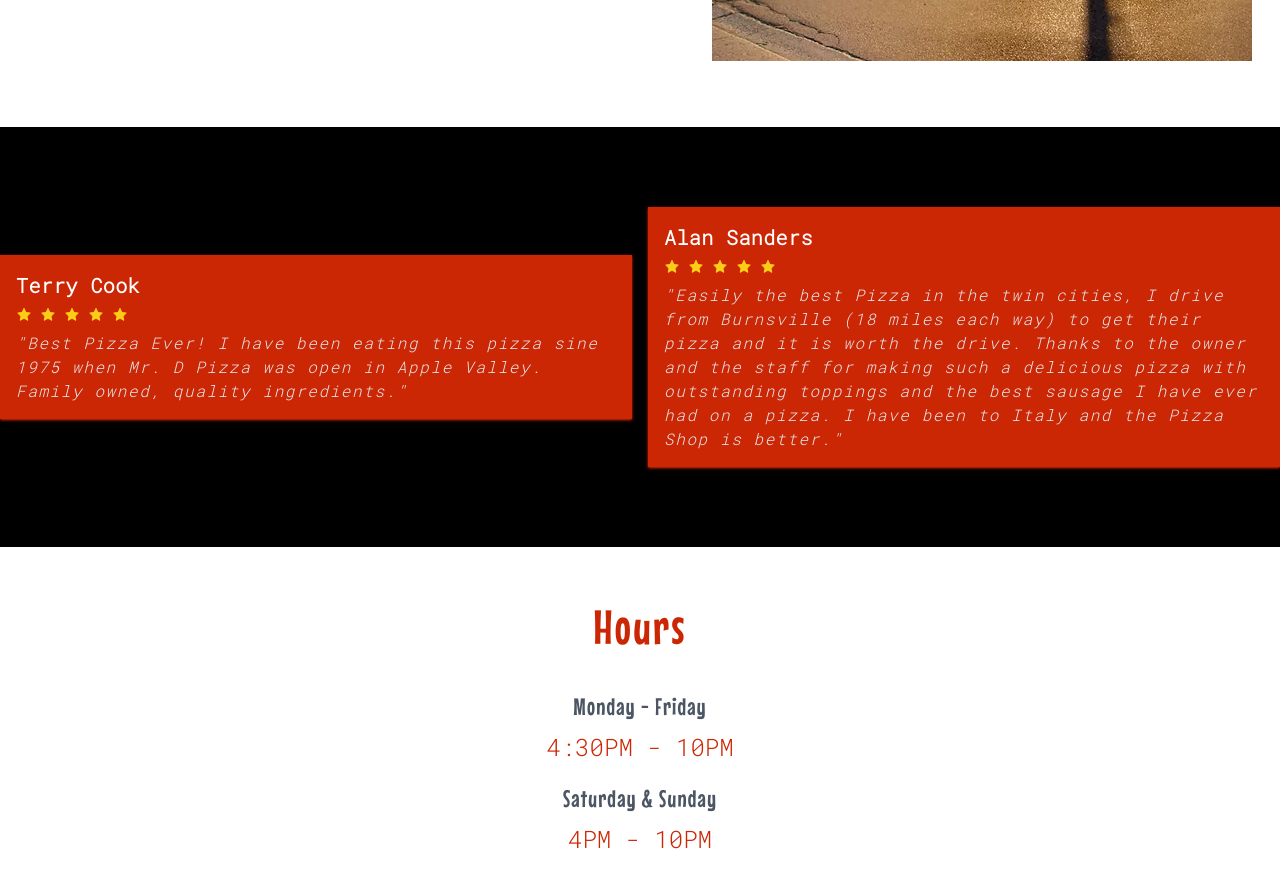
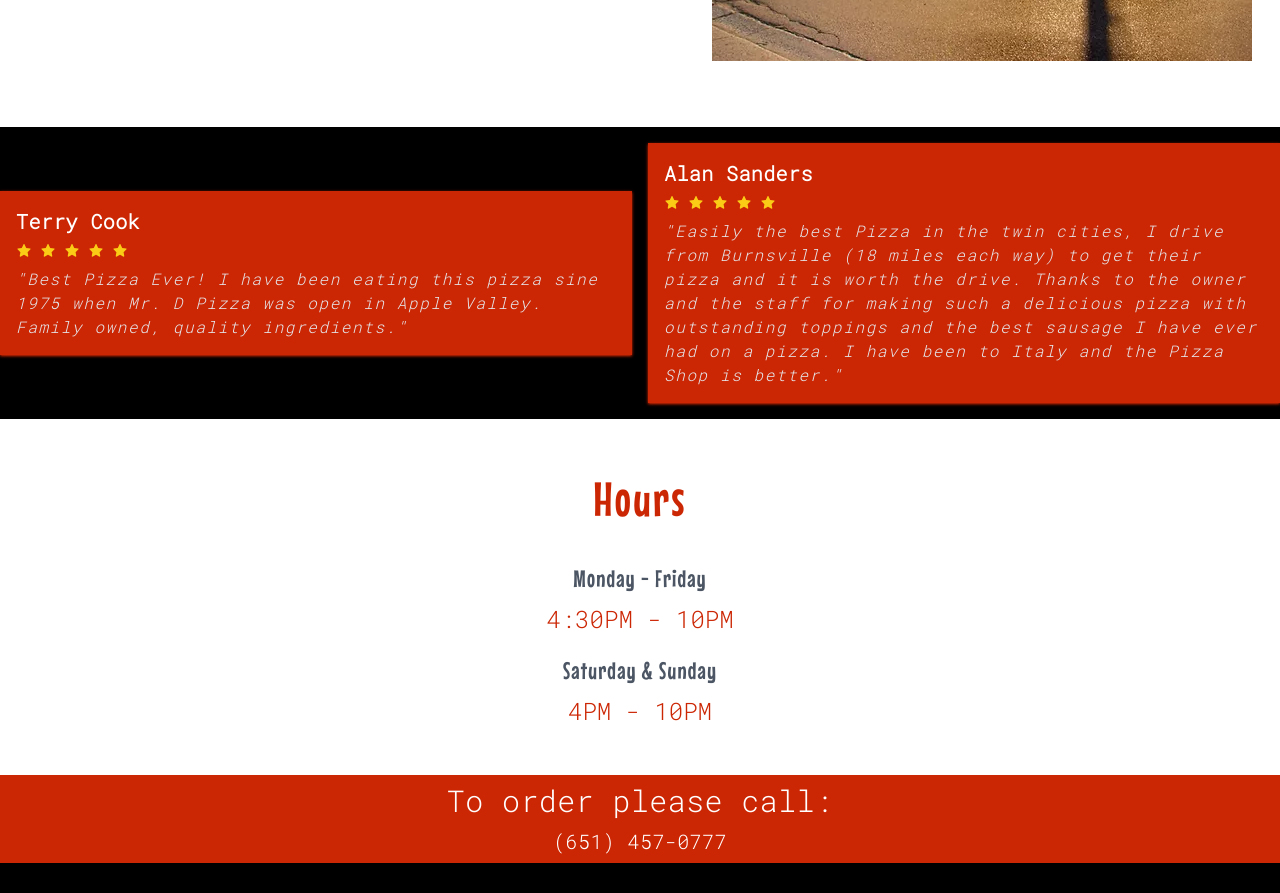
Before and after one commit to latz09/pizza-shop, a Next.js app: page / in a window 1280 px wide. Shown: the part 1160-2053 px from the top of the page. Built offline with nearby package versions, Linux system fonts and the light colour scheme.

Commit message:
lessened padding on review section

```diff
--- a/components/reviews/Reviews.js
+++ b/components/reviews/Reviews.js
@@ -5,7 +5,7 @@ const Reviews = () => {
 	return (
 		<>
 
-			<div className='max-w-7xl mx-auto grid justify-center gap-4 md:grid-cols-2 md:justify-evenly md:items-center py-20'>
+			<div className='max-w-7xl mx-auto grid justify-center gap-4 md:grid-cols-2 md:justify-evenly md:items-center py-4'>
 				{reviews.map((review) => (
 					<div key={review.name} className=''>
 						<ReviewItem name={review.name} text={review.review} />
```
